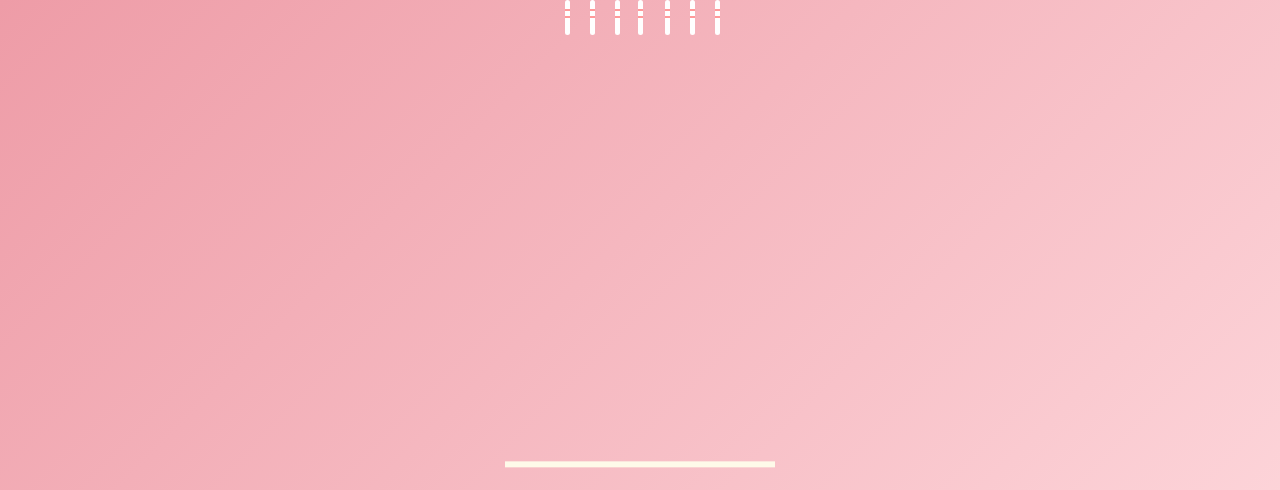
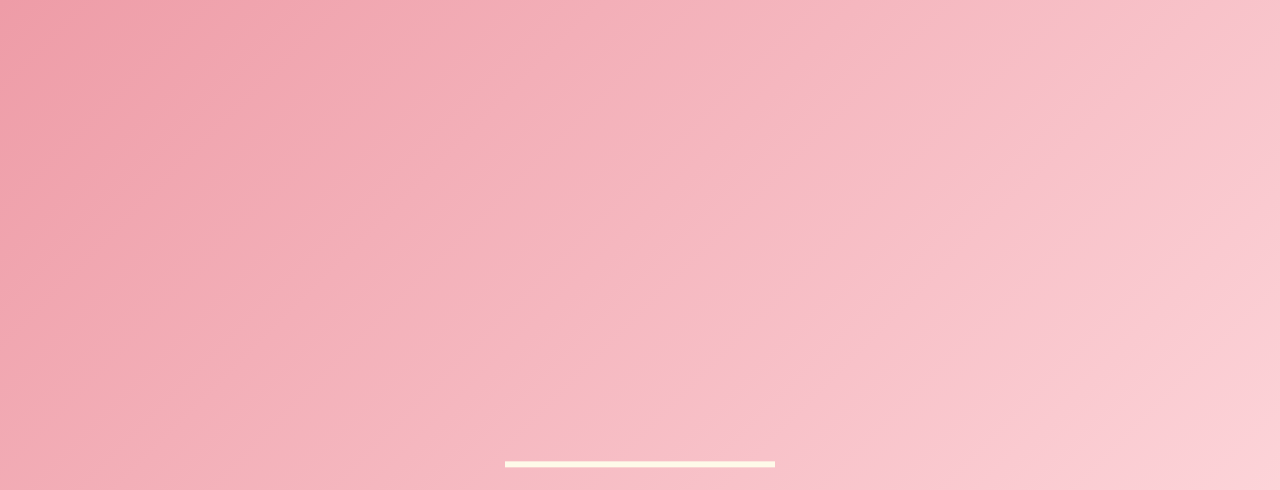
Before and after one commit to duonglna/bdaytalua, a plain HTML site: page index.html in a window 1280 px wide. Shown: the top 490 px of the page. Drawn offline with Linux system fonts and the light colour scheme.

Commit message:
Update index.html

```diff
--- a/index.html
+++ b/index.html
@@ -39,7 +39,7 @@
             position: absolute;
             width: 5px;
             height: 35px;
-            top: 300px;
+            top: 220px;
             transform: translateY(-300px);
             backface-visibility: hidden;
             animation: in 500ms 6s ease-out forwards;
```
